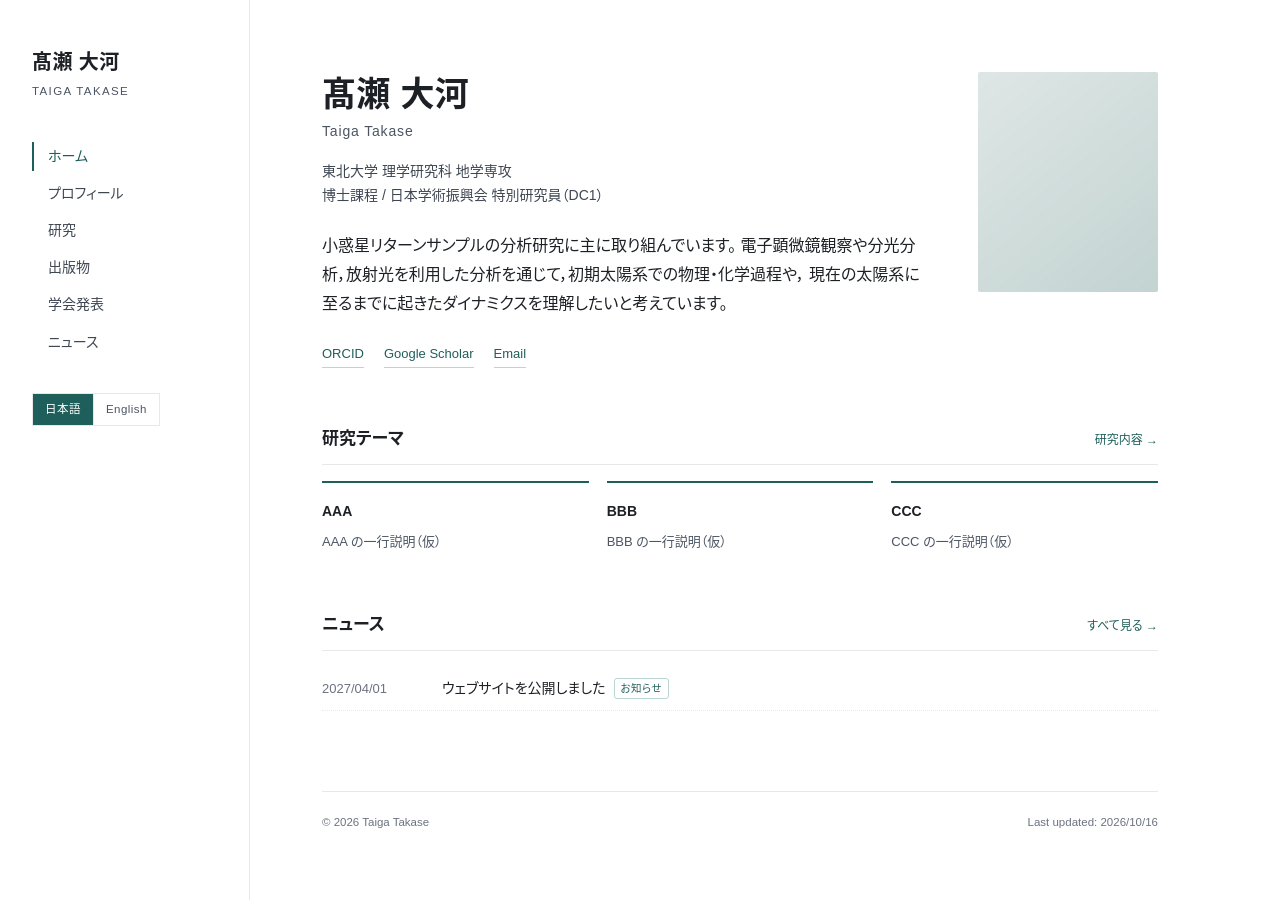
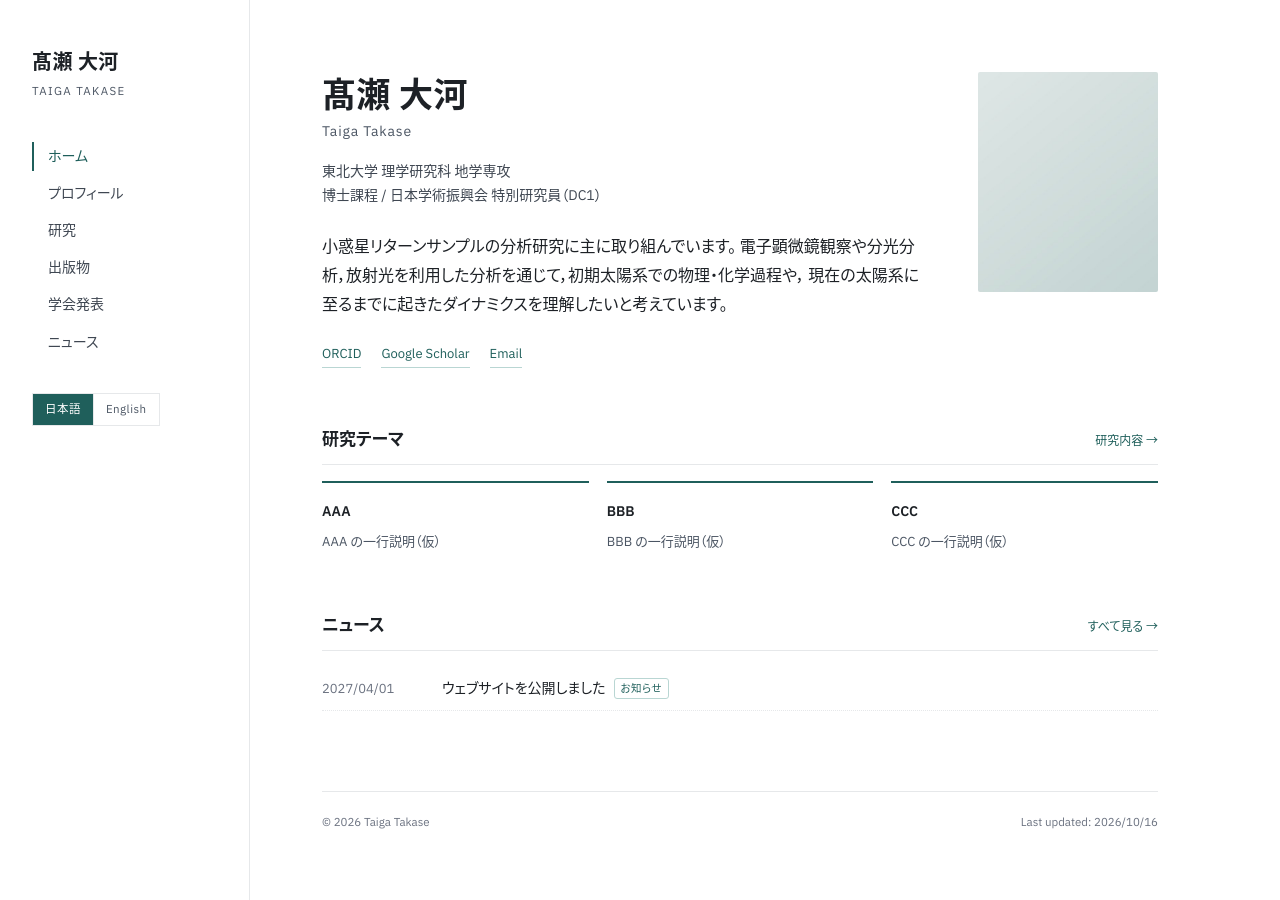
Before and after one commit to takasetaigat1/takasetaigat1.github.io, a Jekyll site: the page built from index.html, in a window 1280 px wide. Built offline with Jekyll 4.4.1, drawn with Linux system fonts in a browser that asks for light colours; some web fonts are replaced.

Commit message:
Latin text in IBM Plex Sans to match JP weight
Co-Authored-By: Claude Fable 5.1 <noreply@anthropic.com>
Claude-Session: https://claude.ai/code/session_01WJ69PvNMxXwpNZfvYmXkxj

```diff
--- a/_layouts/default.html
+++ b/_layouts/default.html
@@ -8,7 +8,7 @@
   <meta name="description" content="{{ page.description | default: site.author.name_ja }} — {{ site.author.affiliation_ja }}">
   <link rel="preconnect" href="https://fonts.googleapis.com">
   <link rel="preconnect" href="https://fonts.gstatic.com" crossorigin>
-  <link href="https://fonts.googleapis.com/css2?family=IBM+Plex+Sans+JP:wght@400;500;600;700&display=swap" rel="stylesheet">
+  <link href="https://fonts.googleapis.com/css2?family=IBM+Plex+Sans:ital,wght@0,400;0,500;0,600;0,700;1,400&family=IBM+Plex+Sans+JP:wght@400;500;600;700&display=swap" rel="stylesheet">
   <link rel="stylesheet" href="{{ '/assets/css/style.css' | relative_url }}">
   <link rel="icon" href="{{ '/assets/img/favicon.svg' | relative_url }}" type="image/svg+xml">
 </head>
--- a/assets/css/style.css
+++ b/assets/css/style.css
@@ -12,8 +12,8 @@
   --line:     #e6e8ea;   /* 罫線 */
   --bg:       #ffffff;
   --bg-2:     #f7f8f8;
-  /* 欧文は Arial、和文は IBM Plex Sans JP（Web フォント）。読み込めない環境ではヒラギノ / Noto Sans JP */
-  --sans:  Arial, "IBM Plex Sans JP", "Hiragino Sans", "Noto Sans JP", "Noto Sans CJK JP", sans-serif;
+  /* 欧文は IBM Plex Sans、和文は IBM Plex Sans JP（いずれも Web フォント）。読み込めない環境ではヒラギノ / Noto Sans JP */
+  --sans:  "IBM Plex Sans", "IBM Plex Sans JP", "Hiragino Sans", "Noto Sans JP", "Noto Sans CJK JP", sans-serif;
   --serif: var(--sans);
   --side-w: 250px;
 }
```
